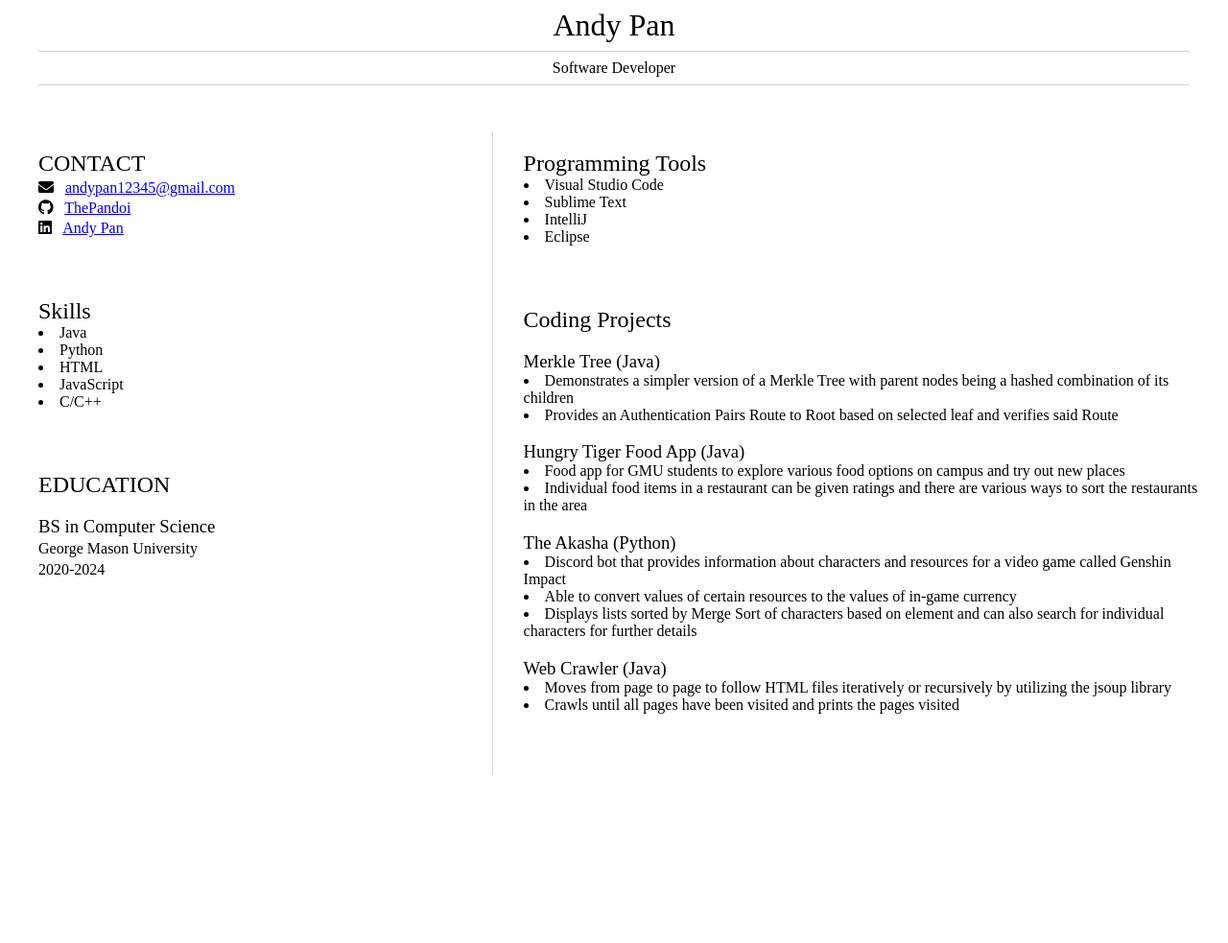
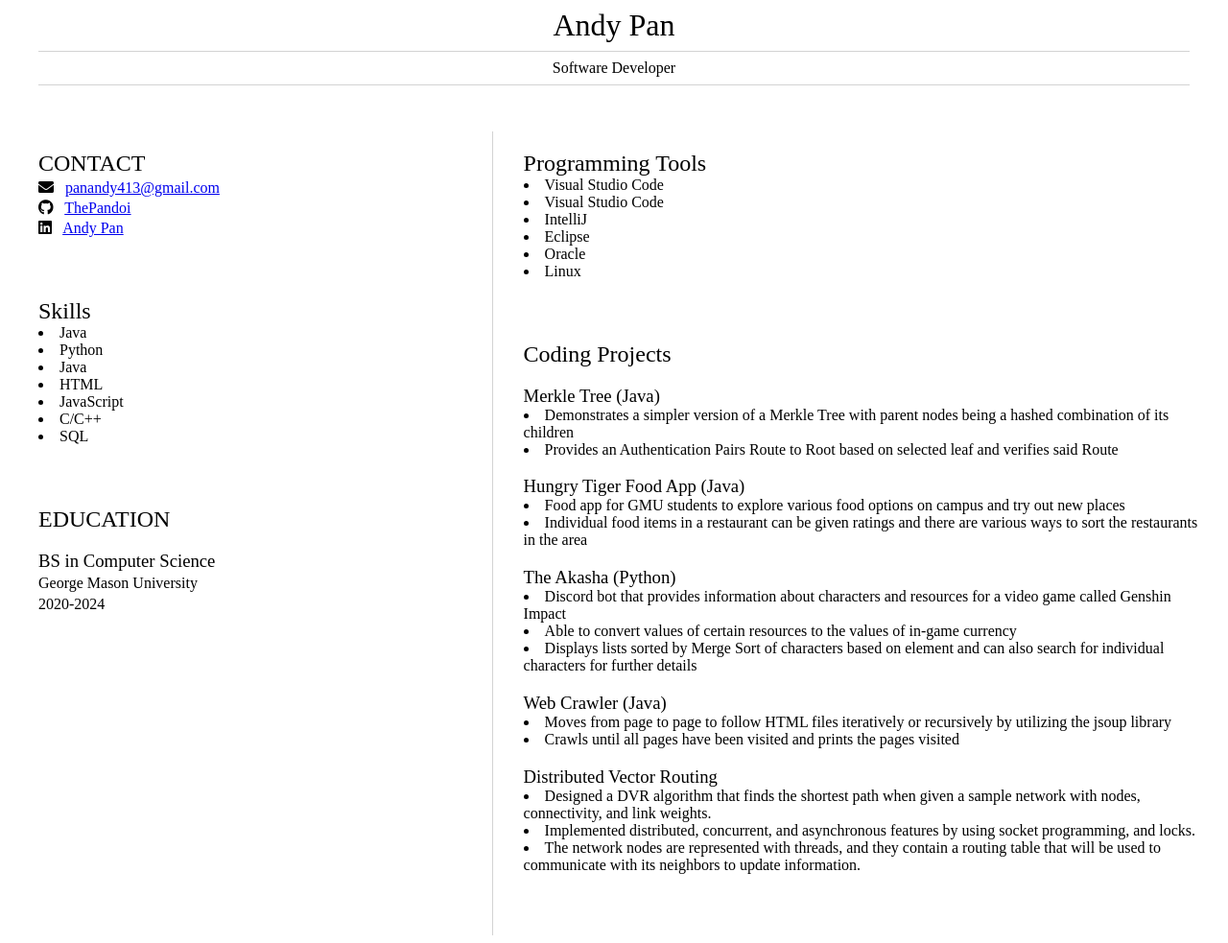
Before and after one commit to ThePandoi/resume_website, a plain HTML site: page index.html in a window 1280 px wide. Shown: the whole page at 96% size. Before the commit the page ends 816 px from the top, so only its background shows below. Drawn offline with Linux system fonts and the light colour scheme.

Commit message:
Update index.html

```diff
--- a/index.html
+++ b/index.html
@@ -20,7 +20,7 @@
 					<!-- contact info including social media -->
                     <p>
                         <i class="fa fa-envelope" aria-hidden="true"></i>
-                        <a href="mailto:your-email@example.com">andypan12345@gmail.com</a>
+                        <a href="mailto:your-email@example.com">panandy413@gmail.com</a>
                     </p>
                     <p>
                         <i class="fab fa-github" aria-hidden="true"></i>
@@ -36,9 +36,11 @@
 					<!-- skills -->
                     <li>Java</li>
 					<li>Python</li>
+					<li>Java</li>
 					<li>HTML</li>
 					<li>JavaScript</li>
 					<li>C/C++</li>
+					<li>SQL</li>
 				</section>
 				<section>
 					<h2>EDUCATION</h2>
@@ -52,9 +54,11 @@
 				<section>
 					<h2>Programming Tools</h2>
                     <li>Visual Studio Code</li>
-					<li>Sublime Text</li>
+					<li>Visual Studio Code</li>
 					<li>IntelliJ</li>
 					<li>Eclipse</li>
+					<li>Oracle</li>
+					<li>Linux</li>
 				</section>
 				<section>
 					<h2>Coding Projects</h2>
@@ -72,6 +76,10 @@
 					<h3>Web Crawler (Java)</h3>
 					<li>Moves from page to page to follow HTML files iteratively or recursively by utilizing the jsoup library</li>
 					<li>Crawls until all pages have been visited and prints the pages visited</li>
+					<h3>Distributed Vector Routing</h3>
+					<li>Designed a DVR algorithm that finds the shortest path when given a sample network with nodes, connectivity, and link weights.</li>
+					<li>Implemented distributed, concurrent, and asynchronous features by using socket programming, and locks.</li>
+					<li>The network nodes are represented with threads, and they contain a routing table that will be used to communicate with its neighbors to update information.</li>
                     </ul>
 				</section>
 			</article>
```
